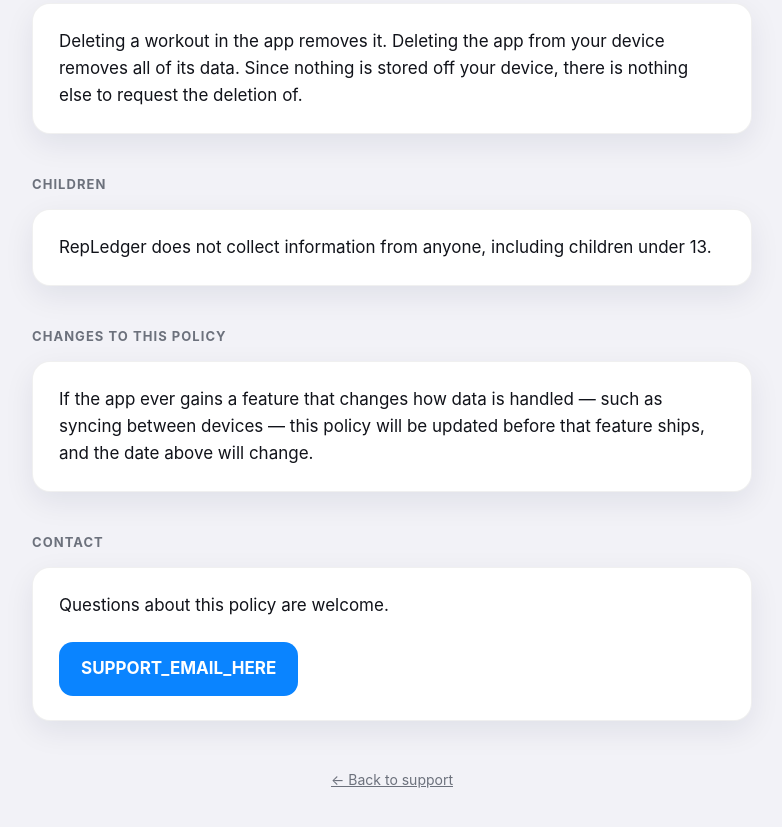
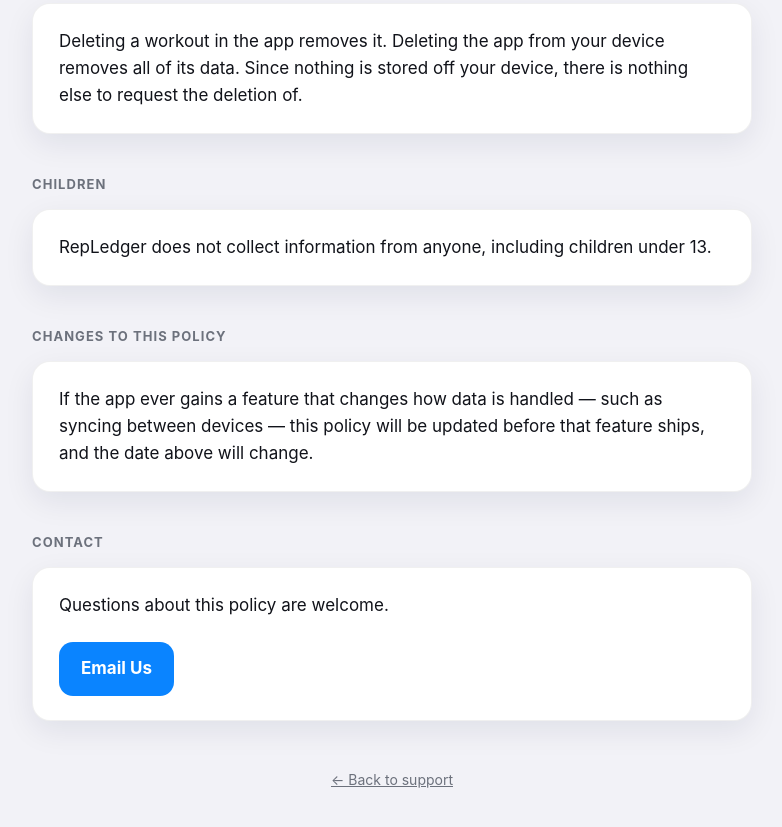
Before and after one commit to MaxrDev12/repledger-support, a plain HTML site: page privacy.html in a window 1280 px wide. Shown: the part 1309-2136 px from the top of the page, without its empty margins (248-1030 px from the left). Drawn offline with Linux system fonts and the light colour scheme.

Commit message:
Update support email address in privacy.html

```diff
--- a/privacy.html
+++ b/privacy.html
@@ -75,7 +75,7 @@
   <h2>Contact</h2>
   <div class="card">
     <p>Questions about this policy are welcome.</p>
-    <p><a class="email" href="mailto:SUPPORT_EMAIL_HERE?subject=RepLedger%20Privacy">SUPPORT_EMAIL_HERE</a></p>
+    <p><a class="email" href="mailto:suportrepledger@gmail.com?subject=RepLedger%20Privacy">Email Us</a></p>
   </div>
 
   <footer>
```
